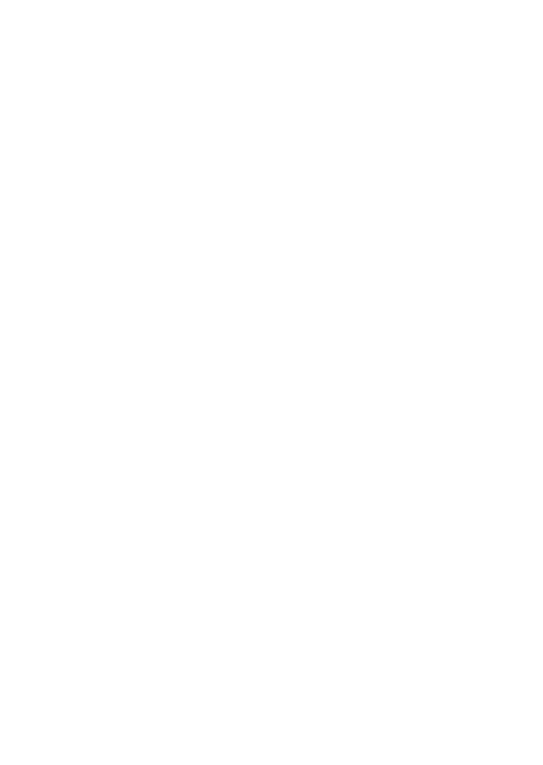
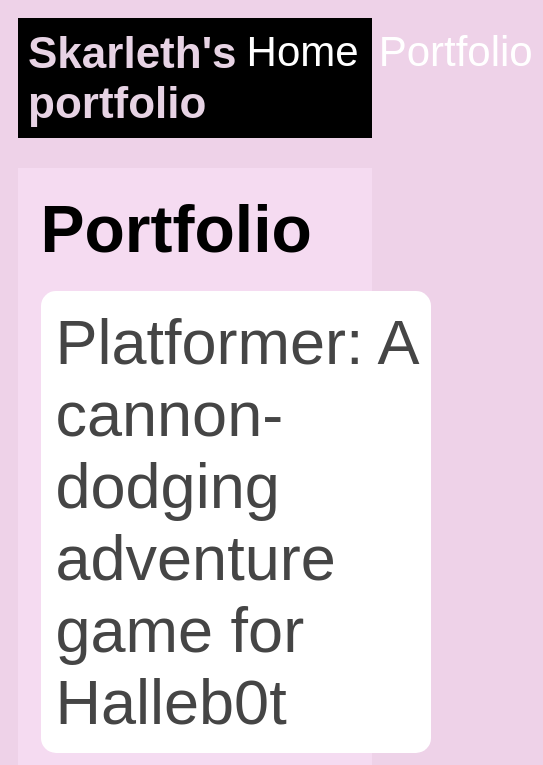
Before and after one commit to skarleth123web/skarleth123web.github.io, a plain HTML site: page portfolio.html in a window 390 px wide. Shown: the top 765 px of the page, 543 px wide, since content can reach past the window. Drawn offline with Linux system fonts and the light colour scheme.

Commit message:
add portfolio page to website

```diff
--- a/portfolio.html
+++ b/portfolio.html
@@ -0,0 +1,47 @@
+<!DOCTYPE html>
+<html>
+  <head>
+    <title>Skarleth's portfolio</title>
+    <link rel="stylesheet" href="style.css" />
+  </head>
+
+  <body>
+    <!-- All content goes here -->
+    <div id="all-contents">
+      <nav>
+        <h1>Skarleth's portfolio</h1>
+        <ul id="nav-ul">
+          <li class="nav-li">
+            <a href="index.html">Home</a>
+          </li>
+          <li class="nav-li">
+            <a href="portfolio.html">Portfolio</a>
+          </li>
+        </ul>
+      </nav>
+
+      <main>
+        <div class="content">
+          <h1>Portfolio</h1>
+          <ul id="portfolio">
+            <li>
+              <a href="fsd-projects/platformer/"
+                >Platformer: A cannon-dodging adventure game for Halleb0t</a
+              >
+            </li>
+            <li>
+              <a href="fsd-projects/bouncing-box/"
+                >Bouncing Box: A fun introduction to web game development</a
+              >
+            </li>
+            <li>
+              <a href="fsd-projects/circularity/"
+                >Circularity: A poetic motion experiment with circles</a
+              >
+            </li>
+          </ul>
+        </div>
+      </main>
+    </div>
+  </body>
+</html>
--- a/style.css
+++ b/style.css
@@ -1,5 +1,5 @@
 body {
-    background: rgb(125, 198, 205);
+  background: rgb(238, 210, 232);
   color: rgb(45, 45, 45);
   padding: 10px;
   font-family: Arial, sans-serif;
@@ -12,7 +12,7 @@ body {
 
 /* navigation menu */
 nav {
-    background: rgb(239, 80, 41);
+  background: rgb(0, 0, 0);
   margin: 0 auto;
   display: flex;
   padding: 10px;
@@ -21,7 +21,7 @@ nav {
 h1 {
   display: flex;
   align-items: center;
-    color: white;
+  color: rgb(231, 211, 228);
   flex: 1;
   margin: 0;
 }
@@ -45,7 +45,7 @@ a {
 
 /* main container area beneath menu */
 main {
-    background: rgb(245, 238, 219);
+  background: rgb(245, 219, 241);
   display: flex;
   margin-top: 20px;
 }
@@ -71,6 +71,81 @@ main {
   margin-top: 20px;
 }
 
-h2, h3 {
+h2,
+h3 {
   margin: 0px;
 }
+/* Portfolio styles */
+.content h1 {
+  color: black;
+}
+
+#portfolio {
+  list-style-type: none;
+  padding-left: 0;
+}
+
+#portfolio li {
+  background: #fff;
+  padding: 10px;
+  border-radius: 10px;
+  margin-bottom: 10px;
+}
+
+#portfolio li:hover {
+  background: #eee;
+}
+
+#portfolio a {
+  text-decoration: none;
+  color: #454545;
+}
+/* responsive web design */
+@media screen and (min-width: 120px) and (max-width: 1080px) {
+  main {
+    height: 100ch;
+    zoom: 1.5;
+    display: grid;
+  }
+
+  h1 {
+    font-size: 44px;
+  }
+
+  h2 {
+    font-size: 42px;
+  }
+
+  h3 {
+    font-size: 36px;
+  }
+
+  #all-contents {
+    height: 100ch;
+    margin: none;
+  }
+
+  a {
+    font-size: 42px;
+  }
+
+  .sidebar {
+    margin-right: 0px;
+    justify-content: center;
+    align-items: center;
+  }
+
+  .sidebar-img {
+    width: 100%;
+  }
+
+  p,
+  li {
+    font-size: 24px;
+  }
+
+  .content {
+    align-content: center;
+    justify-content: center;
+  }
+}
```
Also changed, not shown: project-instructions/portfolio.md (+26 -29 lines). Lines whose indentation alone changed are shown as unchanged.
